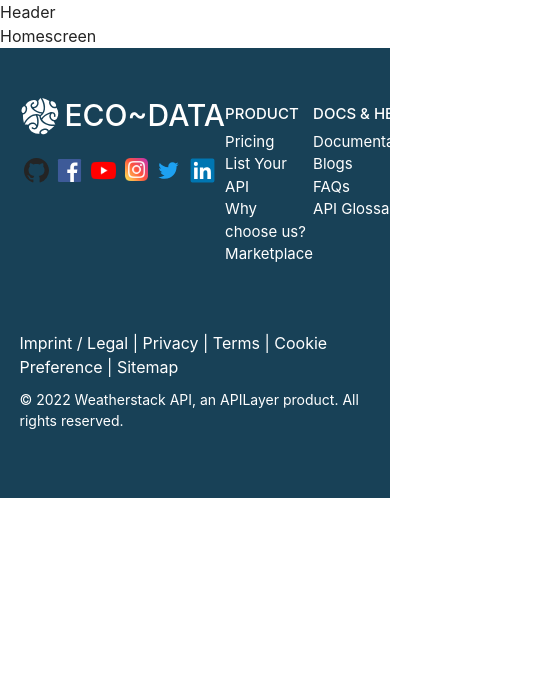
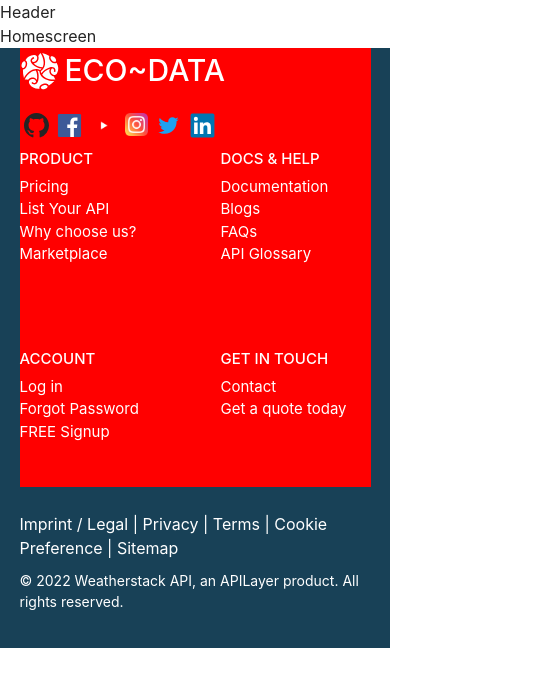
Before and after one commit to UchennaAustine/PLP-Hackathon-FE, a React (Vite) app: page / in a window 390 px wide. Shown: the top 686 px of the page, 552 px wide, since content can reach past the window. Built offline with nearby package versions, Linux system fonts and the light colour scheme.

Commit message:
responsive

```diff
--- a/src/pages/static/Footer.tsx
+++ b/src/pages/static/Footer.tsx
@@ -13,23 +13,25 @@
 const Footer = () => {
   return <div className="
   w-[100%]
-  h-[450px]
+  min-h-[450px]
   bg-[#184157]
   flex
   justify-center
   ">
     <div className="
     w-[90%]
-    h-[100%]
+    min-h-[100%]
     flex
     flex-col
     justify-center
     ">
     <div className="
     w-[100%]
-    h-[50%]
+    min-h-[50%]
     flex
     justify-between
+    medium:flex-wrap
+    bg-[red]
     ">
       <div>
         <div className="
--- a/tailwind.config.js
+++ b/tailwind.config.js
@@ -5,7 +5,12 @@
     "./src/**/*.{js,ts,jsx,tsx}"
   ],
   theme: {
-    extend: {},
+    extend: {
+      screens:{
+        small:{max:"320px"},
+        medium:{max:"770px"}
+      }
+    },
   },
   plugins: [],
 }
```
